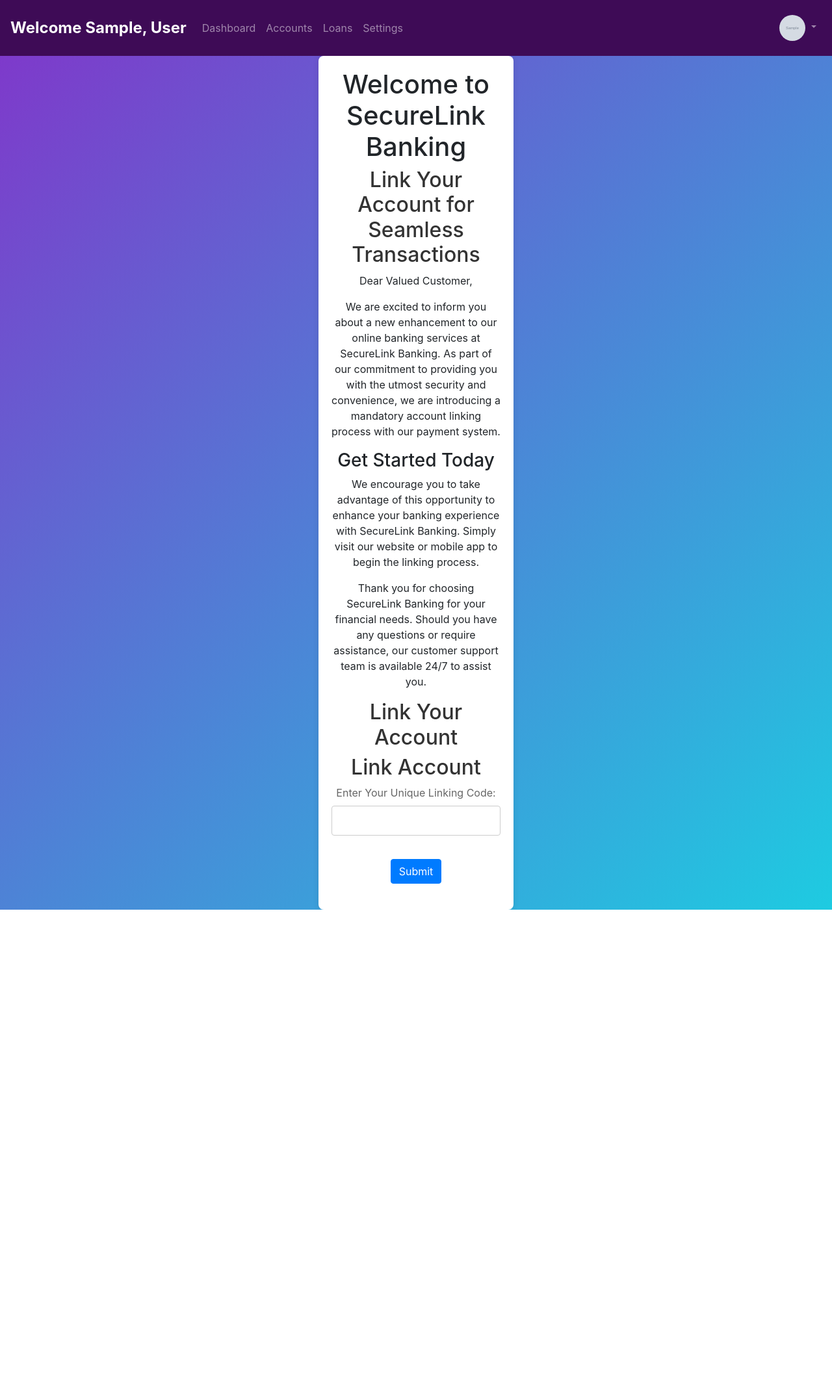
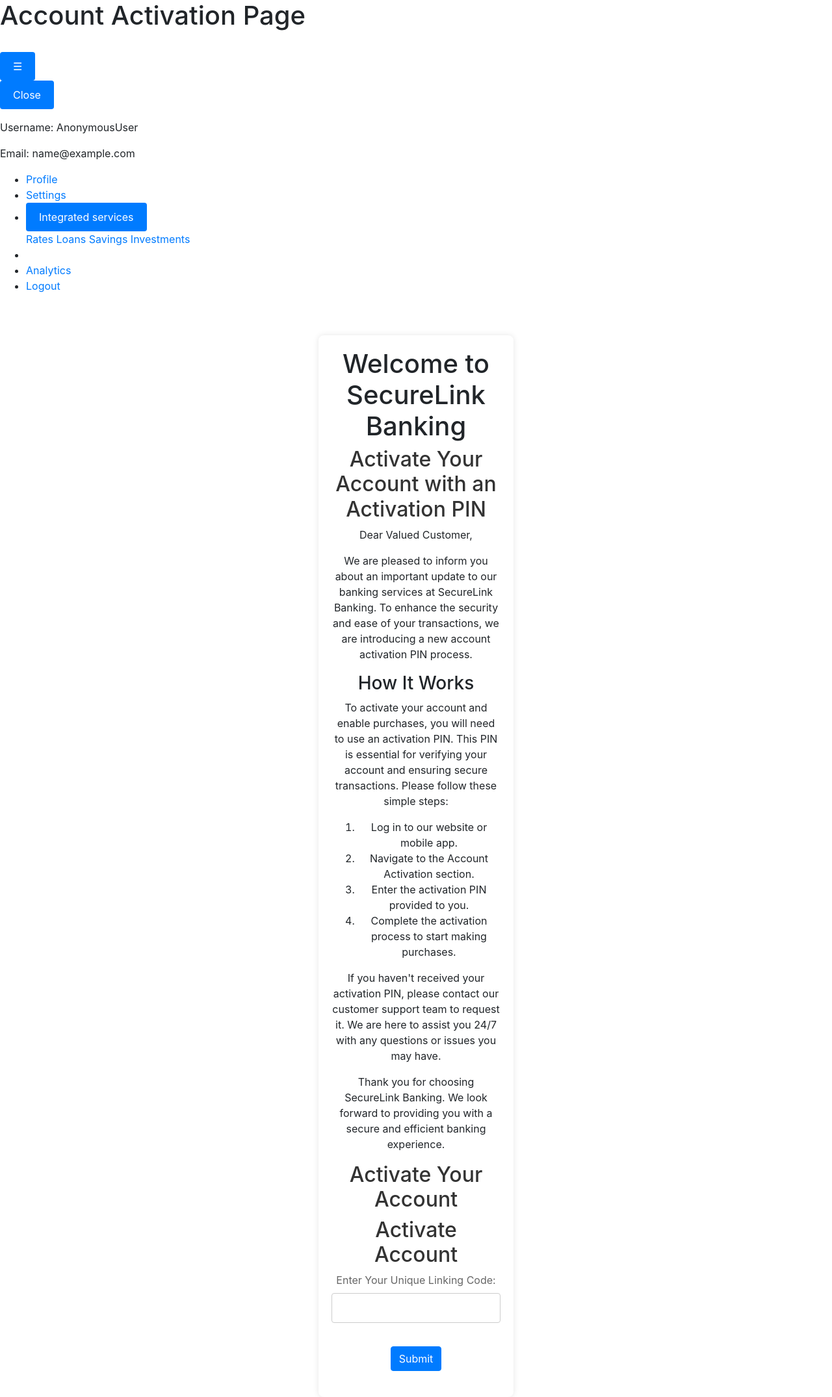
Before and after one commit to Rayflex189/Streamline-online-banking, a Django app: template BANK/bank_app/templates/bank_app/linking_page.html in a window 1280 px wide. Shown: the whole page at 65% size. Before the commit the page ends 1400 px from the top, so only its background shows below. Run offline with Django 5.2, Linux system fonts and the light colour scheme; tables that the repository leaves empty hold one stand-in row (values such as "Sample post"); the template is opened without the code that fills it: values that come from a table or form of the project are taken from there, most other values are stand-ins (such as "Sample title", 1, 10 or a date in 2020); grey boxes marked "Sample" are stand-in pictures; some libraries are stand-ins or nearby versions.

Commit message:
Update linking_page.html
Save

```diff
--- a/BANK/bank_app/templates/bank_app/linking_page.html
+++ b/BANK/bank_app/templates/bank_app/linking_page.html
@@ -1,32 +1,36 @@
+{% load static %}
 <!DOCTYPE html>
 <html lang="en">
 <head>
 <meta charset="UTF-8">
 <meta name="viewport" content="width=device-width, initial-scale=1.0">
-<title>Streamline Online Banking</title>
+<title>Heritage Bank - linking page</title>
+<link rel="icon" href="{% static 'images/logos.webp' %}" type="image/x-icon" />
+<script src="https://kit.fontawesome.com/a076d05399.js" crossorigin="anonymous"></script>
 <link rel="stylesheet" href="https://maxcdn.bootstrapcdn.com/bootstrap/4.5.2/css/bootstrap.min.css">
 <style>
-body {
-    background: linear-gradient(135deg, #8135ca, #1ecbe1);
+
+/* Telegram Icon */
+.telegram-icon {
+    position: fixed;
+    bottom: 20px;
+    left: 20px;
+    background-color: #0088cc;
+    color: white;
+    font-size: 30px;
+    width: 50px;
+    height: 50px;
     display: flex;
-    flex-direction: column;
-    min-height: 100vh;
+    justify-content: center;
+    align-items: center;
+    border-radius: 50%;
+    text-decoration: none;
+    box-shadow: 0 4px 6px rgba(0, 0, 0, 0.1);
+    transition: transform 0.2s ease-in-out;
 }
-.navbar {
-    background-color: #3e0b56; /* Green color for the navbar */
-}
-.navbar-brand {
-    color: #fff;
-    font-size: 1.5em;
-    font-weight: bold;
-}
-.navbar-nav .nav-link {
-    color: #fff;
-    padding: 15px 20px;
-}
-.navbar-nav .nav-link:hover {
-  background: linear-gradient(135deg, #8135ca, #1ecbe1);background-color: #3e0b56; /* Darker green on hover */
-    border-radius: 5px;
+
+.telegram-icon:hover {
+    transform: scale(1.1);
 }
 .main-content {
     padding: 20px;
@@ -135,59 +139,84 @@ button:hover {
 </style>
 </head>
 <body>
-    <nav class="navbar navbar-expand-lg navbar-dark">
-        <a class="navbar-brand" href="#">Welcome {{user_profile.first_name}}, {{user_profile.last_name}}</a>
-        <button class="navbar-toggler" type="button" data-toggle="collapse" data-target="#navbarNav" aria-controls="navbarNav" aria-expanded="false" aria-label="Toggle navigation">
-          <span class="navbar-toggler-icon"></span>
-        </button>
-        <div class="collapse navbar-collapse" id="navbarNav">
-          <ul class="navbar-nav mr-auto">
-            <li class="nav-item">
-              <a class="nav-link" href="{% url 'dashboard' %}">Dashboard</a>
-            </li>
-            <li class="nav-item">
-              <a class="nav-link" href="{% url 'profile_setting' %}">Accounts</a>
-            </li>
-            <li class="nav-item">
-              <a class="nav-link" href="{% url 'loans' %}">Loans</a>
-            </li>
-            <li class="nav-item">
-              <a class="nav-link" href="{% url 'reset_setting' %}">Settings</a>
-            </li>
-          </ul>
-          <ul class="navbar-nav ml-auto">
-            <li class="nav-item dropdown">
-              <a class="nav-link dropdown-toggle" href="#" id="navbarDropdown" role="button" data-toggle="dropdown" aria-haspopup="true" aria-expanded="false">
-                <img src="{{user_profile.profile_pic.url}}" class="profile-img" alt="Profile Picture">
-              </a>
-              <div class="dropdown-menu" aria-labelledby="navbarDropdown">
-                <a class="dropdown-item" href="{% url 'profile_setting' %}">Profile</a>
-                <a class="dropdown-item" href="{% url 'reset_setting' %}">Settings</a>
-                <div class="dropdown-divider"></div>
-                <a class="dropdown-item" href="{% url 'logout' %}">Logout</a>
+
+    <!-- Premier Bank Header -->
+    <header class="premier-bank-header">
+      <h1>Account Activation Page</h1>
+      <a style="text-decoration: none; color: #fff;" href="">
+      <div class="notification-bell" onclick="vibrateBell()">
+        <i class="fas fa-bell"></i>
+      </div>
+  </a>
+      <button id="openSidebarBtn" class="open-sidebar-btn" onclick="toggleSidebar()">&#9776</button>
+  </header>
+
+    <!-- Sidebar -->
+    <div id="sidebar" class="sidebar">
+      <div class="sidebar-header">
+          <button class="close-sidebar" onclick="toggleSidebar()">Close</button>
+      </div>
+
+      <!-- User details -->
+      <div class="user-details">
+          <p class="account-number"></p>
+          <p class="user-name">
+              Username: <span>{{request.user}}</span>
+          </p>
+          <p class="user-email">
+              Email: <span>{{user_profile.email}}</span>
+          </p>
+      </div>
+
+      <ul>
+          <li><a href="{% url 'profile' %}">Profile</a></li>
+          <li><a href="{% url 'reset_profile' %}">Settings</a></li>
+          <li class="">
+              <div class="top-navbar">
+                  <div class="dropdown">
+                      <button class="dropbtn">Integrated services</button>
+                      <div class="dropdown-content">
+                          <a href="{% url 'coming_soon' %}">Rates</a>
+                          <a href="{% url 'loans' %}">Loans</a>
+                          <a href="{% url 'coming_soon' %}">Savings</a>
+                          <a href="{% url 'coming_soon' %}">Investments</a>
+                      </div>
+                  </div>
               </div>
-            </li>
-          </ul>
-        </div>
-      </nav>
-
+          </li>
+          <li><div id="translate-icon" class="translate-icon"><div id="google_translate_element"></div> </div>
+          </li>
+          <li><a href="{% url 'analytics' %}">Analytics</a></li>
+          <li><a href="{% url 'logout' %}">Logout</a></li>
+      </ul>
+  </div>
+<br><br>
 <div class="container">
   <div class="content">
     <h1>Welcome to SecureLink Banking</h1>
-    <h2>Link Your Account for Seamless Transactions</h2>
+    <h2>Activate Your Account with an Activation PIN</h2>
 
     <p>Dear Valued Customer,</p>
-    <p>We are excited to inform you about a new enhancement to our online banking services at SecureLink Banking. As part of our commitment to providing you with the utmost security and convenience, we are introducing a mandatory account linking process with our payment system.</p>
+    <p>We are pleased to inform you about an important update to our banking services at SecureLink Banking. To enhance the security and ease of your transactions, we are introducing a new account activation PIN process.</p>
 
-    <h3>Get Started Today</h3>
-    <p>We encourage you to take advantage of this opportunity to enhance your banking experience with SecureLink Banking. Simply visit our website or mobile app to begin the linking process.</p>
+    <h3>How It Works</h3>
+    <p>To activate your account and enable purchases, you will need to use an activation PIN. This PIN is essential for verifying your account and ensuring secure transactions. Please follow these simple steps:</p>
+    <ol>
+      <li>Log in to our website or mobile app.</li>
+      <li>Navigate to the Account Activation section.</li>
+      <li>Enter the activation PIN provided to you.</li>
+      <li>Complete the activation process to start making purchases.</li>
+    </ol>
 
-    <p>Thank you for choosing SecureLink Banking for your financial needs. Should you have any questions or require assistance, our customer support team is available 24/7 to assist you.</p>
+    <p>If you haven't received your activation PIN, please contact our customer support team to request it. We are here to assist you 24/7 with any questions or issues you may have.</p>
+
+    <p>Thank you for choosing SecureLink Banking. We look forward to providing you with a secure and efficient banking experience.</p>
   </div>
 
+
   <div class="form-container">
-    <h2>Link Your Account</h2>
-    <h2>Link Account</h2>
+    <h2>Activate Your Account</h2>
+    <h2>Activate Account</h2>
     {% if messages %}
             {% for message in messages %}
                 <div class="alert alert-{{ message.tags }}">
@@ -204,8 +233,160 @@ button:hover {
 
   </div>
 </div>
+</div>
+
+<script type="text/javascript">
+  // Toggle sidebar visibility
+  function toggleSidebar() {
+      const sidebar = document.getElementById('sidebar');
+      const openBtn = document.getElementById('openSidebarBtn');
+      if (sidebar.classList.contains('open')) {
+          sidebar.classList.remove('open');
+          openBtn.style.display = 'block'; // Show the open button
+      } else {
+          sidebar.classList.add('open');
+          openBtn.style.display = 'none'; // Hide the open button
+      }
+  }
+
+  // Generate a random 10-digit account number
+  function generateAccountNumber() {
+      return Math.floor(Math.random() * 9000000000) + 1000000000;
+  }
+
+  // Save account number to localStorage
+  function saveAccountNumber(accountNumber) {
+      localStorage.setItem('accountNumber', accountNumber);
+  }
+
+  // Load account number from localStorage
+  function loadAccountNumber() {
+      return localStorage.getItem('accountNumber');
+  }
+
+  // Display account number on the page
+  function displayAccountNumber(accountNumber) {
+      document.getElementById('accountNumber').textContent = accountNumber;
+  }
+
+  // Generate and save a new account number
+  function generateAndSaveAccountNumber() {
+      const newAccountNumber = generateAccountNumber();
+      saveAccountNumber(newAccountNumber);
+      displayAccountNumber(newAccountNumber);
+  }
+
+  // Load user details and account number on page load
+  document.addEventListener('DOMContentLoaded', () => {
+      const storedAccountNumber = loadAccountNumber();
+      if (storedAccountNumber) {
+          displayAccountNumber(storedAccountNumber);
+      } else {
+          const newAccountNumber = generateAccountNumber();
+          saveAccountNumber(newAccountNumber);
+          displayAccountNumber(newAccountNumber);
+      }
+
+      // You can replace these values with actual user data from your backend
+      const userFullName = "John Doe";
+      const userEmail = "johndoe@example.com";
+
+      document.getElementById('fullName').textContent = userFullName;
+      document.getElementById('userEmail').textContent = userEmail;
+  });
+  // Function to handle vibration effect on tap
+  function vibrateBell() {
+      const bell = document.querySelector('.notification-bell');
+
+      // Add vibration animation class
+      bell.classList.add('vibrate');
+
+      // Remove the class after animation ends
+      bell.addEventListener('animationend',
+          () => {
+              bell.classList.remove('vibrate');},
+          {
+              once: true
+          });
+  }
 
 
+  function googleTranslateElementInit() {
+      new google.translate.TranslateElement(
+          {pageLanguage: 'en'},
+          'google_translate_element'
+      );
+  }
+  // Get the translate icon element
+const translateIcon = document.getElementById('translate-icon');
+
+// Add bounce animation
+translateIcon.addEventListener('mouseover', () => {
+translateIcon.style.animation = 'bounce 0.5s infinite alternate';
+});
+
+// Reset animation when mouse leaves
+translateIcon.addEventListener('mouseleave', () => {
+translateIcon.style.animation = '';
+});
+// Function to open a modal
+function openModal(modalId) {
+document.getElementById(modalId).style.display = 'block';
+}
+
+// Function to close a modal
+function closeModal(modalId) {
+document.getElementById(modalId).style.display = 'none';
+}
+
+// Event listeners for Deposit and Transfer buttons
+document.querySelector('.deposit').addEventListener('click', function(event) {
+event.preventDefault(); // Prevent default action
+openModal('depositModal');
+});
+
+document.querySelector('.transfer').addEventListener('click', function(event) {
+event.preventDefault(); // Prevent default action
+openModal('transferModal');
+});
+
+// Close modal when clicking outside of modal content
+window.onclick = function(event) {
+const depositModal = document.getElementById('depositModal');
+const transferModal = document.getElementById('transferModal');
+if (event.target === depositModal) {
+  depositModal.style.display = 'none';
+}
+if (event.target === transferModal) {
+  transferModal.style.display = 'none';
+}
+}
+// Function to open a modal
+function openModal(modalId) {
+document.getElementById(modalId).style.display = 'block';
+}
+
+// Function to close a modal
+function closeModal(modalId) {
+document.getElementById(modalId).style.display = 'none';
+}
+
+// Event listener for Crypto Withdrawal link
+document.querySelector('#home a[href*="crypto-withdrawal"]').addEventListener('click', function(event) {
+event.preventDefault(); // Prevent default action
+openModal('cryptoWithdrawalModal');
+});
+
+// Close modal when clicking outside of modal content
+window.onclick = function(event) {
+const cryptoWithdrawalModal = document.getElementById('cryptoWithdrawalModal');
+if (event.target === cryptoWithdrawalModal) {
+  cryptoWithdrawalModal.style.display = 'none';
+}
+}
+
+</script>
+<script type="text/javascript" src="https://translate.google.com/translate_a/element.js?cb=googleTranslateElementInit"></script>
 <script src="https://code.jquery.com/jquery-3.5.1.slim.min.js"></script>
 <script src="https://cdn.jsdelivr.net/npm/@popperjs/core@2.9.2/dist/umd/popper.min.js"></script>
 <script src="https://maxcdn.bootstrapcdn.com/bootstrap/4.5.2/js/bootstrap.min.js"></script>
```
